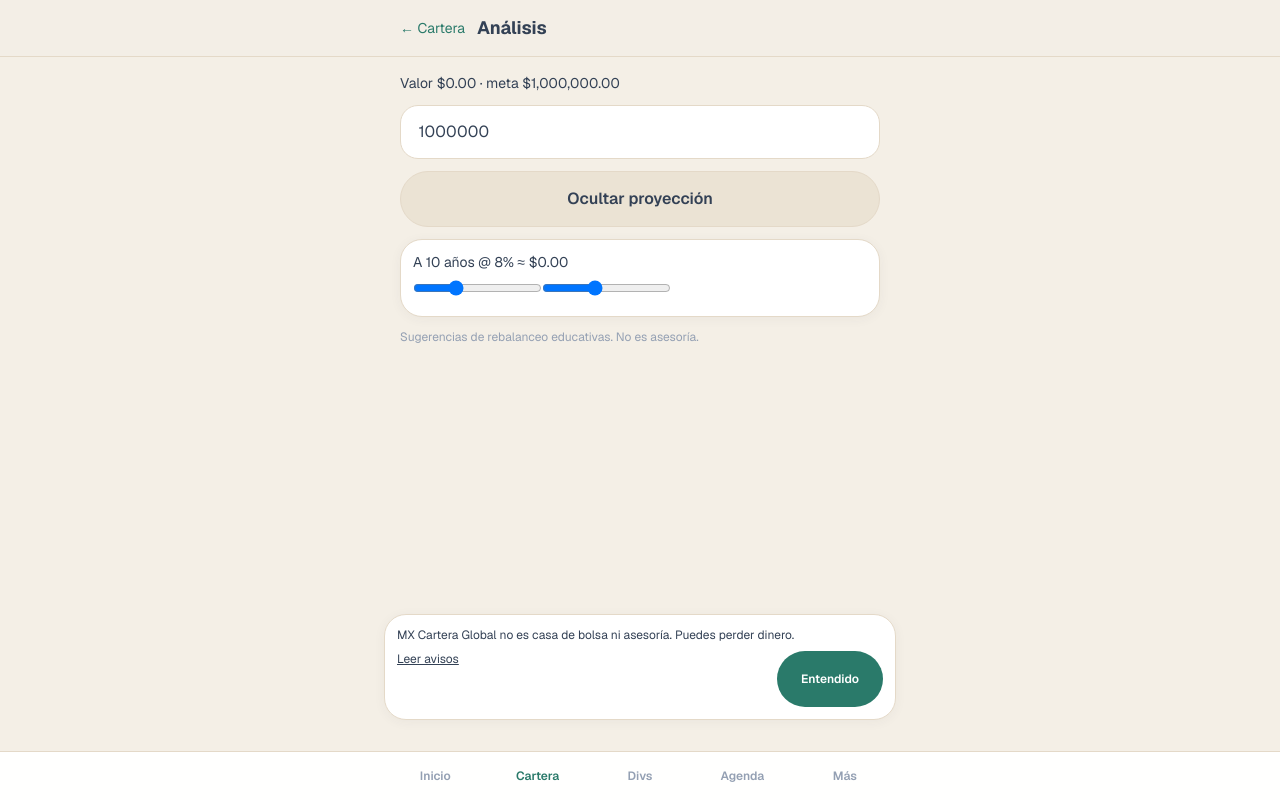
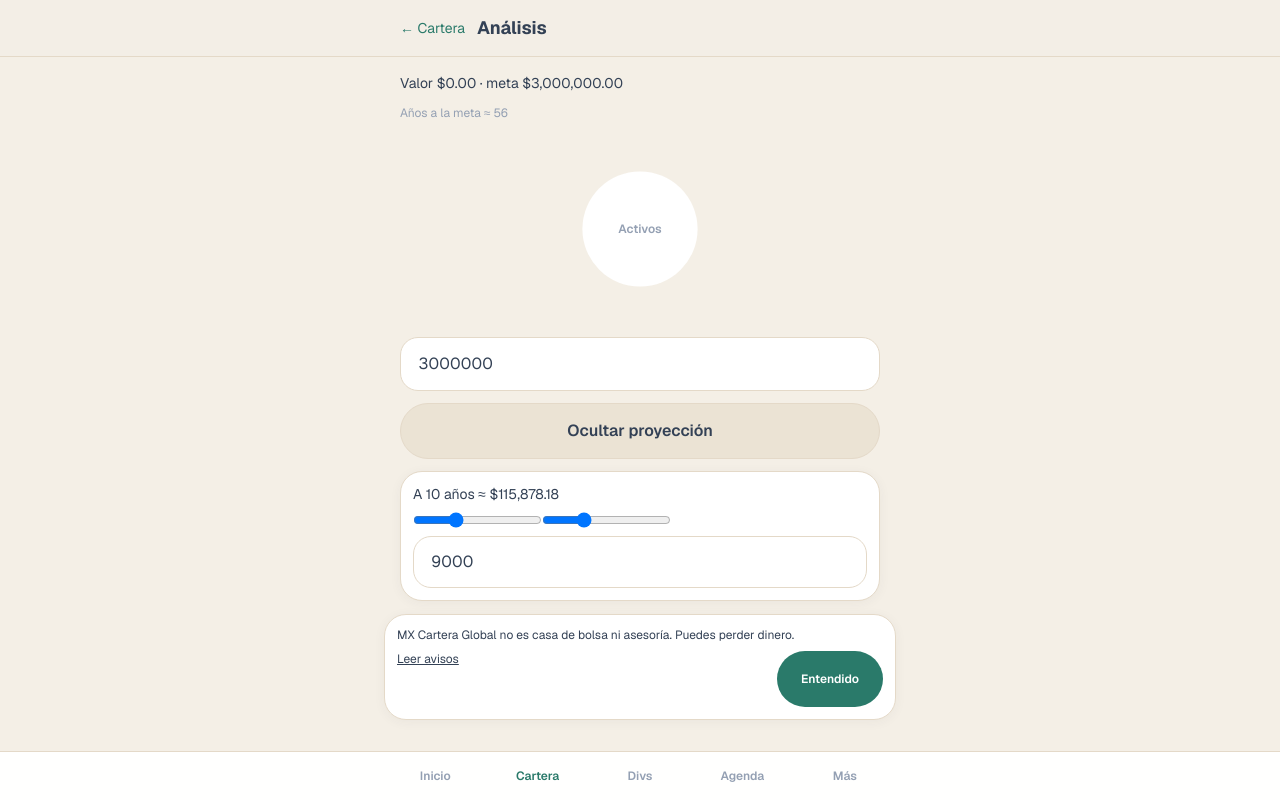
Before and after one commit to muecojulio/mxcarteraglobal, a Next.js app in the folder marketpulse/: page /portfolio/analysis in a window 1280 px wide. Built offline with nearby package versions, Linux system fonts and the light colour scheme.

Commit message:
Wire ZIP Donut yearsToGoal and portfolio period chart into pages

```diff
--- a/marketpulse/src/app/portfolio/analysis/page.tsx
+++ b/marketpulse/src/app/portfolio/analysis/page.tsx
@@ -4,7 +4,8 @@ import Link from "next/link";
 import { useQuotes } from "@/lib/market-data/client";
 import { useUsdMxn, toDisplay } from "@/lib/fx";
 import { RebalanceSuggestions } from "@/components/RebalanceSuggestions";
-type Position = { symbol: string; name?: string; quantity?: number; shares?: number; avgCost?: number; avgPrice?: number; region?: "MX" | "US"; currency?: "MXN" | "USD" };
+import { Donut, yearsToGoal } from "@/components/portfolio/Donut";
+type Position = { symbol: string; name?: string; quantity?: number; shares?: number; avgCost?: number; avgPrice?: number; currency?: "MXN" | "USD" };
 const POS_KEY = "marketpulse_positions";
 const GOAL_KEY = "marketpulse_goal";
 const PROJ_KEY = "marketpulse_projection";
@@ -18,18 +19,20 @@ function formatMoney(value: number, currency: string) {
 }
 export default function PortfolioAnalysisPage() {
   const [positions, setPositions] = useState<Position[]>([]);
-  const [goal, setGoal] = useState(1_000_000);
+  const [goal, setGoal] = useState(3_000_000);
   const [years, setYears] = useState(10);
-  const [growth, setGrowth] = useState(0.08);
+  const [growth, setGrowth] = useState(0.055);
+  const [contribution, setContribution] = useState(9_000);
   const [showProj, setShowProj] = useState(true);
   const { fx } = useUsdMxn();
   useEffect(() => {
     setPositions(loadPositions());
     try {
-      const g = localStorage.getItem(GOAL_KEY); if (g) setGoal(Number(g) || 1_000_000);
+      const g = localStorage.getItem(GOAL_KEY); if (g) setGoal(Number(g) || 3_000_000);
       const p = JSON.parse(localStorage.getItem(PROJ_KEY) || "{}");
       if (p.years) setYears(Number(p.years));
       if (p.growth) setGrowth(Number(p.growth));
+      if (p.contribution) setContribution(Number(p.contribution));
     } catch { /* */ }
   }, []);
   const symbols = useMemo(() => positions.map((p) => p.symbol), [positions]);
@@ -45,7 +48,8 @@ export default function PortfolioAnalysisPage() {
   });
   const total = rows.reduce((s, r) => s + r.value, 0);
   let projected = total;
-  for (let i = 0; i < years; i++) projected *= 1 + growth;
+  for (let i = 0; i < years; i++) projected = projected * (1 + growth) + contribution;
+  const eta = yearsToGoal(total, goal, growth, contribution);
   return (
     <div className="flex flex-col min-h-full">
       <header className="sticky top-0 z-40 bg-background/95 border-b border-border safe-top">
@@ -56,6 +60,8 @@ export default function PortfolioAnalysisPage() {
       </header>
       <main className="flex-1 max-w-lg mx-auto w-full px-4 py-4 space-y-3">
         <p className="text-sm">Valor {formatMoney(total, "MXN")} · meta {formatMoney(goal, "MXN")}</p>
+        {eta !== Infinity ? <p className="text-xs text-muted">Años a la meta ≈ {eta}</p> : <p className="text-xs text-muted">La meta no se alcanza con estos supuestos.</p>}
+        <Donut slices={rows.map((r) => ({ label: r.symbol, value: r.value, color: r.color }))} />
         <input className="ui-input" type="number" value={goal} onChange={(e) => { const n = Number(e.target.value) || 0; setGoal(n); localStorage.setItem(GOAL_KEY, String(n)); }} />
         {rows.map((r) => (
           <p key={r.symbol} className="text-xs bg-card border border-border rounded-xl p-3">
@@ -65,9 +71,10 @@ export default function PortfolioAnalysisPage() {
         <button type="button" className="ui-btn ui-btn-secondary w-full" onClick={() => setShowProj((v) => !v)}>{showProj ? "Ocultar proyección" : "Proyección"}</button>
         {showProj ? (
           <div className="bg-card border border-border rounded-xl p-3 space-y-2 text-sm">
-            <p>A {years} años @ {(growth * 100).toFixed(0)}% ≈ {formatMoney(projected, "MXN")}</p>
-            <input type="range" min={1} max={30} value={years} onChange={(e) => { const n = Number(e.target.value); setYears(n); localStorage.setItem(PROJ_KEY, JSON.stringify({ years: n, growth })); }} />
-            <input type="range" min={0} max={20} value={Math.round(growth * 100)} onChange={(e) => { const n = Number(e.target.value) / 100; setGrowth(n); localStorage.setItem(PROJ_KEY, JSON.stringify({ years, growth: n })); }} />
+            <p>A {years} años ≈ {formatMoney(projected, "MXN")}</p>
+            <input type="range" min={1} max={30} value={years} onChange={(e) => { const n = Number(e.target.value); setYears(n); localStorage.setItem(PROJ_KEY, JSON.stringify({ years: n, growth, contribution })); }} />
+            <input type="range" min={0} max={20} value={Math.round(growth * 100)} onChange={(e) => { const n = Number(e.target.value) / 100; setGrowth(n); localStorage.setItem(PROJ_KEY, JSON.stringify({ years, growth: n, contribution })); }} />
+            <input className="ui-input" type="number" value={contribution} onChange={(e) => { const n = Number(e.target.value) || 0; setContribution(n); localStorage.setItem(PROJ_KEY, JSON.stringify({ years, growth, contribution: n })); }} />
           </div>
         ) : null}
         <RebalanceSuggestions />
```
